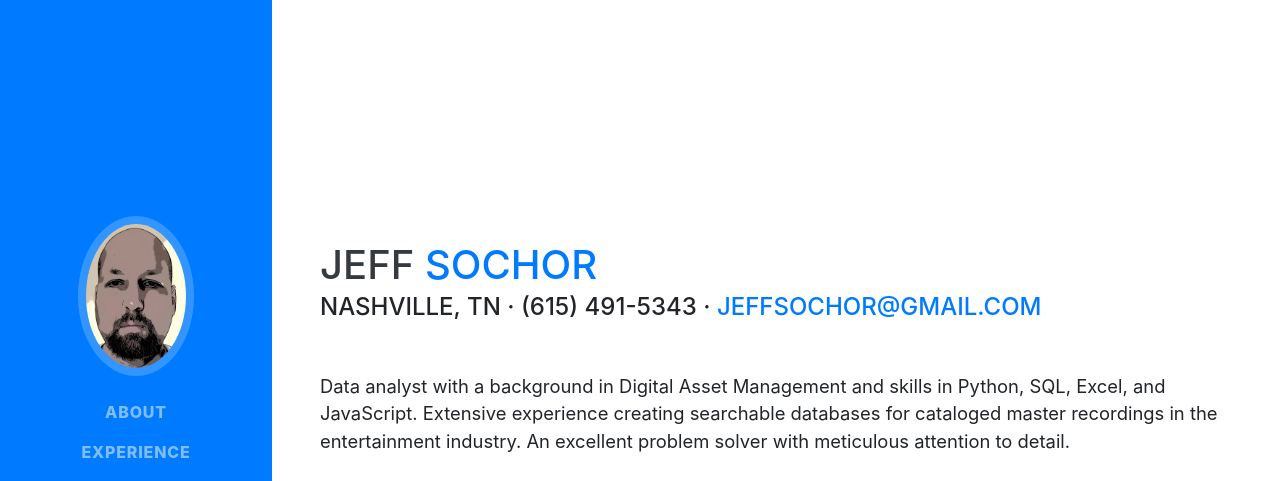
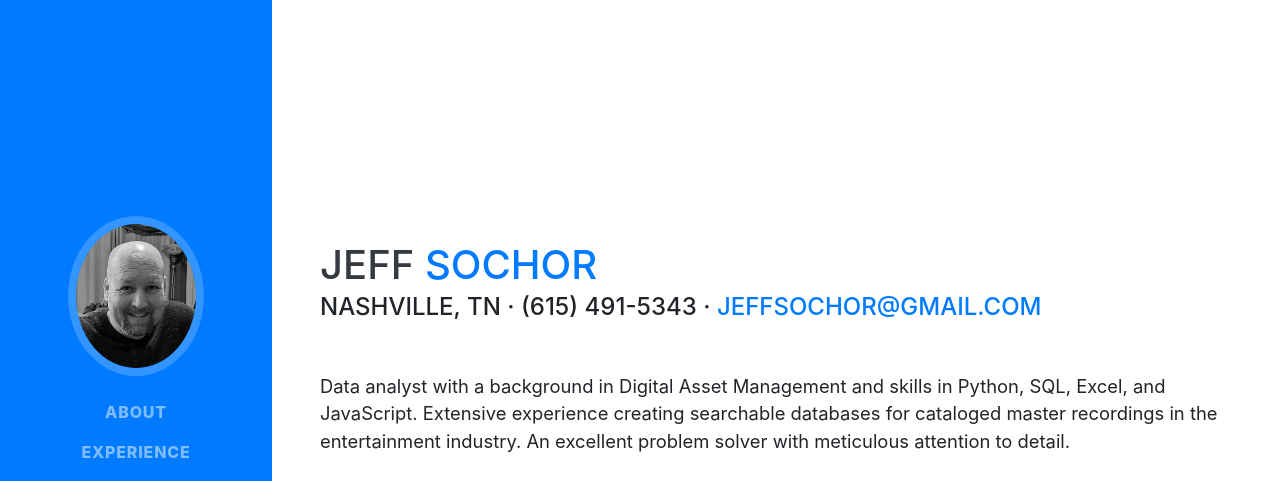
Before and after one commit to jeffsochor/jeffsochor.github.io, a website with bundled scripts: page index.html in a window 1280 px wide. Shown: the top 481 px of the page. Built offline with nearby package versions, Linux system fonts and the light colour scheme; a web font is replaced by a local one.

Commit message:
Update index.html
New profile jpg

```diff
--- a/index.html
+++ b/index.html
@@ -29,7 +29,7 @@
     <a class="navbar-brand js-scroll-trigger" href="#page-top">
       <span class="d-block d-lg-none">Jeff Sochor</span>
       <span class="d-none d-lg-block">
-        <img class="img-fluid img-profile rounded-circle mx-auto mb-2" src="img/JAS.jpg" alt="">
+        <img class="img-fluid img-profile rounded-circle mx-auto mb-2" src="img/JASprofile.jpg" alt="">
       </span>
     </a>
     <button class="navbar-toggler" type="button" data-toggle="collapse" data-target="#navbarSupportedContent" aria-controls="navbarSupportedContent" aria-expanded="false" aria-label="Toggle navigation">
```
